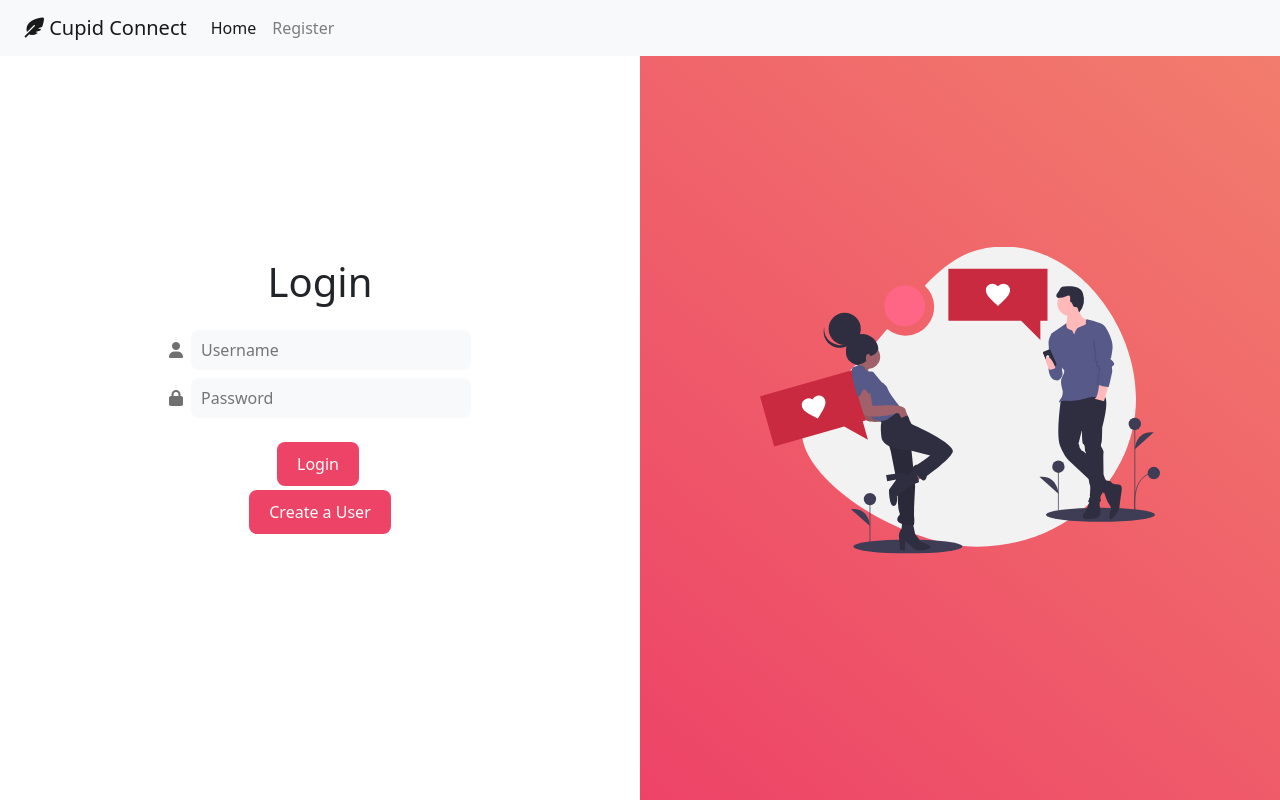
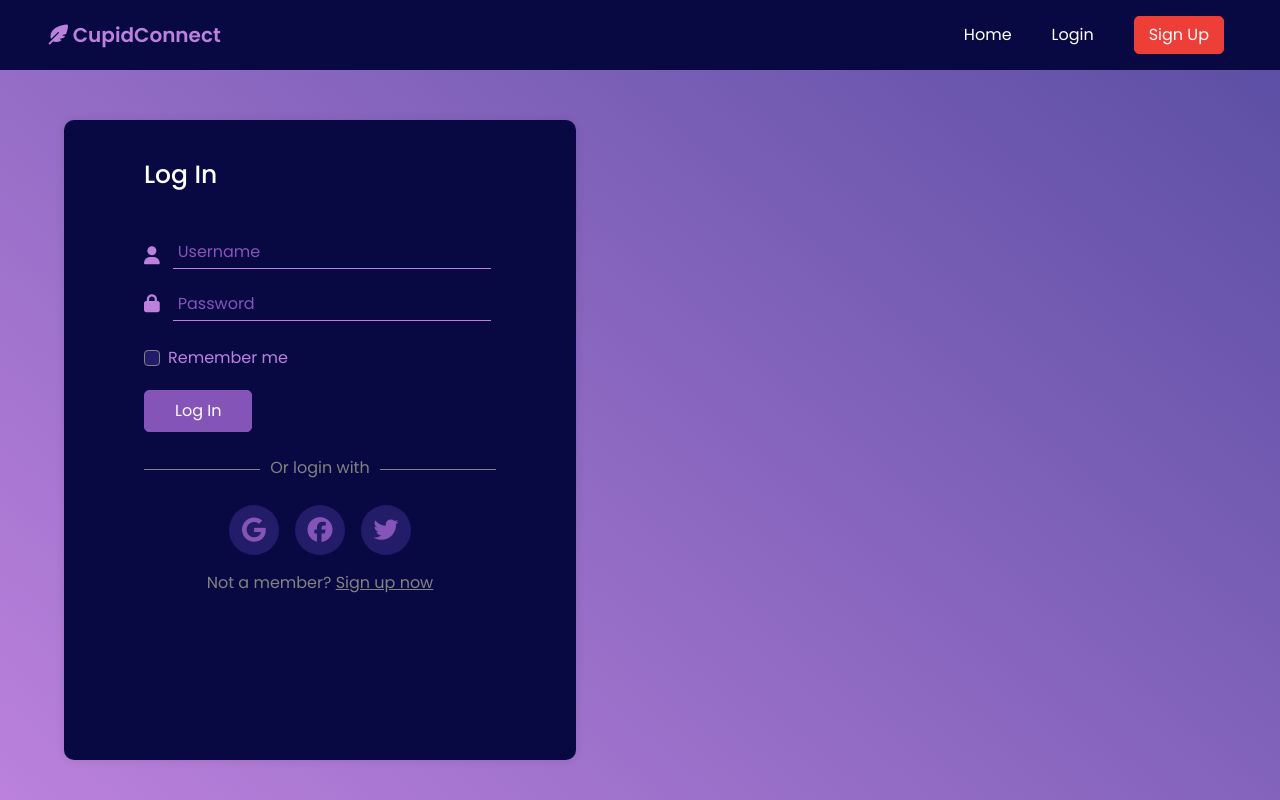
Before and after one commit to Sky-De/OPENSOURCE-projectHunter, a React (Create React App) app in the folder frontend/: page / in a window 1280 px wide. Built offline with nearby package versions, Linux system fonts and the light colour scheme.

Commit message:
feat: restyled login page and theme

```diff
--- a/frontend/src/App.css
+++ b/frontend/src/App.css
@@ -4,61 +4,123 @@ nav {
   z-index: 1;
 }
 
-.split {
-  height: 100%;
-  width: 50%;
-  position: fixed;
-  top: 0;
-  overflow-x: hidden;
-  padding-top: 20px;
-}
-.left {
-  left: 0;
-  background: var(--white);
-}
-.right {
-  right: 0;
-  background: rgb(237, 67, 103);
+body {
+  height: 100vh;
+  width: 100%;
   background: var(--gradient);
 }
-.centered {
-  position: absolute;
-  top: 50%;
-  left: 50%;
-  transform: translate(-50%, -50%);
-  text-align: center;
+
+#login-box {
+  position: fixed;
+  left: 5%;
+  top: 55%;
+  transform: translateY(-50%);
+  height: 80%;
+  width: 40%;
+  padding: 40px 80px;
+  background-color: var(--background);
+  border-radius: 10px;
+  box-shadow: 0 0 10px rgba(0, 0, 0, 0.1);
 }
 
-button.button-styled {
-  border: none;
-  background: var(--primary);
+#login-heading {
   color: var(--white);
-  font-weight: 500;
-  border-radius: 0.5em;
-  padding: 10px 20px;
-  cursor: pointer;
-  transition: all 100ms ease-in-out;
+  font-size: 25px;
+  margin-bottom: 40px;
 }
-button.button-styled:hover {
-  background: var(--tertiary);
-}
-
-input[type="text"],
-input[type="password"] {
-  background-color: var(--light-gray);
-  border: none;
-  border-radius: 0.5em;
-  padding: 8px 10px;
-  width: 280px;
+#login-input {
+  margin-bottom: 20px;
 }
 .fa-user,
 .fa-lock {
-  color: var(--dark-gray);
+  color: var(--primary);
+  font-size: 18px;
+}
+input[type="text"],
+input[type="password"] {
+  background-color: transparent;
+  border: none;
+  width: 100%;
+  background-image: linear-gradient(var(--primary), var(--primary));
+  background-position: bottom 5px center;
+  background-size: calc(100% - 10px) 1px;
+  background-repeat: no-repeat;
+  padding: 10px;
+}
+input[type="text"],
+input[type="password"],
+select,
+textarea {
+  color: var(--white);
+}
+::placeholder {
+  color: var(--secondary);
+}
+input:focus {
+  outline: none;
 }
 
-@media (max-width: 767px) {
-  .split {
-    height: 100%;
-    width: 100%;
-  }
+#remember-me {
+  color: var(--primary);
 }
+input[type="checkbox"] {
+  background-color: var(--tertiary);
+  border: 1px solid var(--gray);
+}
+input[type="checkbox"]:checked {
+  background-color: var(--secondary);
+}
+
+#login-form-btn {
+  background-color: var(--secondary);
+  border: 1px solid var(--secondary);
+  color: white;
+  padding: 8px 30px;
+  border-radius: 5px;
+  margin-top: 20px;
+  transition: all 100ms ease-in-out;
+}
+#login-form-btn:hover {
+  background-color: transparent;
+}
+
+#alt-login-container {
+  margin: 35px 0;
+}
+#alt-login {
+  width: 100%;
+  text-align: center;
+  border-bottom: 1px solid var(--gray);
+  line-height: 0.1em;
+  margin: 10px 0 20px;
+  color: var(--gray);
+}
+#alt-login span {
+  background: var(--background);
+  padding: 0 10px;
+}
+.fa-google,
+.fa-facebook,
+.fa-twitter {
+  font-size: 25px;
+  color: var(--secondary);
+  transition: all 100ms ease-in-out;
+}
+.fa-google:hover,
+.fa-facebook:hover,
+.fa-twitter:hover {
+  color: var(--primary);
+}
+#circle {
+  background-color: var(--tertiary);
+  border-radius: 50%;
+  width: 50px;
+  height: 50px;
+  display: flex;
+  justify-content: center;
+  align-items: center;
+}
+
+#sign-up {
+  color: var(--gray);
+}
--- a/frontend/src/App.js
+++ b/frontend/src/App.js
@@ -49,10 +49,11 @@ function App() {
 
   return (
     <div className="App">
-      <div className="split left">
-        <div className="centered">
-          <h1 className="mb-4">Login</h1>
-          <div>
+      <div id="login-box">
+        <h1 id="login-heading">Log In</h1>
+
+        <div id="login-input">
+          <div className="d-flex align-items-center">
             <i className="fa-solid fa-user mr-2"></i>
             <input
               className="mb-2"
@@ -62,7 +63,8 @@ function App() {
                 setUsername(e.target.value);
               }}
             />
-            <br />
+          </div>
+          <div className="d-flex align-items-center">
             <i className="fa-solid fa-lock mr-2"></i>
             <input
               type="password"
@@ -72,31 +74,65 @@ function App() {
               }}
             />
           </div>
+        </div>
+
+        <div class="form-check">
+          <input
+            class="form-check-input"
+            type="checkbox"
+            value=""
+            id="flexCheckDefault"
+          />
+          <label
+            id="remember-me"
+            class="form-check-label"
+            for="flexCheckDefault"
+          >
+            Remember me
+          </label>
+        </div>
+
+        <div className="mb-3">
+          <button id="login-form-btn" className="mr-1" onClick={login}>
+            Log In
+          </button>
           <br />
-          <div className="mb-2">
-            <div className="mb-1">
-            <button className="login-form button-styled mr-1" onClick={login}>
-              Login
-            </button>
-            <br />
+        </div>
+
+        <div id="alt-login-container">
+          <p id="alt-login">
+            <span>Or login with</span>
+          </p>
+        </div>
+
+        <div className="d-flex justify-content-center mb-3">
+          <div id="circle" className="mr-3">
+            <a href="/">
+              <i class="fa-brands fa-google mt-1"></i>
+            </a>
           </div>
-            <Link to='/register' onClick={createUser}>
-              <button className="login-form button-styled">Create a User</button>
-            </Link>
-            <br />
+          <div id="circle">
+            <a href="/">
+              <i class="fa-brands fa-facebook mt-1"></i>
+            </a>
+          </div>
+          <div id="circle" className="ml-3">
+            <a href="/">
+              <i class="fa-brands fa-twitter mt-1"></i>
+            </a>
           </div>
         </div>
+
+        <p id="sign-up" className="d-flex justify-content-center">
+          <span>
+            Not a member?{" "}
+            <Link id="sign-up" to="/register" onClick={createUser}>
+              Sign up now
+            </Link>
+          </span>
+        </p>
       </div>
-
-      <div className="split right d-none d-md-block">
-        <div className="centered">
-          <img
-            src={process.env.PUBLIC_URL + "/dating2.svg"}
-            alt="Couple dating SVG"
-            width="400"
-          />
-        </div>
-      </div>
+      <div id="spacer"></div>
     </div>
   );
 }
--- a/frontend/src/components/navbarBS.js
+++ b/frontend/src/components/navbarBS.js
@@ -1,23 +1,29 @@
 import React from "react";
 import { Navbar, Nav } from "react-bootstrap";
 import { LinkContainer } from "react-router-bootstrap";
+import "../css/NavbarBS.css";
 
 export const NavbarBootstrap = () => {
   return (
-    <Navbar className="px-4" bg="light" data-bs-theme="light" expand="lg">
+    <Navbar className="px-5" id="navbar-custom" expand="lg">
       <LinkContainer to="/">
-        <Navbar.Brand>
-          <i class="fa-solid fa-feather-pointed"></i> Cupid Connect
+        <Navbar.Brand id="navbar-brand">
+          <i class="fa-solid fa-feather-pointed"></i> CupidConnect
         </Navbar.Brand>
       </LinkContainer>
       <Navbar.Toggle aria-controls="basic-navbar-nav" />
       <Navbar.Collapse id="basic-navbar-nav">
-        <Nav className="mr-auto">
-          <LinkContainer to="/">
+        <Nav className="ms-auto align-items-center">
+          <LinkContainer id="nav-link" className="mr-4" to="/home">
             <Nav.Link>Home</Nav.Link>
           </LinkContainer>
-          <LinkContainer to="/register">
-            <Nav.Link>Register</Nav.Link>
+          <LinkContainer id="nav-link" className="mr-4" to="/">
+            <Nav.Link>Login</Nav.Link>
+          </LinkContainer>
+          <LinkContainer to="/signup">
+            <Nav.Link>
+              <button id="nav-link-special">Sign Up</button>
+            </Nav.Link>
           </LinkContainer>
         </Nav>
       </Navbar.Collapse>
--- /dev/null
+++ b/frontend/src/css/NavbarBS.css
@@ -0,0 +1,23 @@
+@import "../index.css";
+
+#navbar-custom {
+  background-color: var(--background);
+}
+#navbar-brand {
+  color: var(--primary);
+  font-weight: 600;
+}
+#nav-link,
+#nav-link-special {
+  color: var(--white);
+}
+#nav-link-special {
+  padding: 6px 14px;
+  background-color: var(--accent);
+  border: 1px solid var(--accent);
+  border-radius: 5px;
+  transition: all 100ms ease-in-out;
+}
+#nav-link-special:hover {
+  background-color: transparent;
+}
--- a/frontend/src/index.css
+++ b/frontend/src/index.css
@@ -1,13 +1,17 @@
+@import url("https://fonts.googleapis.com/css2?family=Poppins:ital,wght@0,100;0,200;0,300;0,400;0,500;0,600;0,700;0,800;0,900;1,100;1,200;1,300;1,400;1,500;1,600;1,700;1,800;1,900&display=swap");
+
 :root {
-  --gradient: linear-gradient(
-    40deg,
-    rgba(237, 67, 103, 1) 0%,
-    rgba(242, 127, 109, 1) 100%
-  );
-  --light-gray: #f8f9fa;
-  --dark-gray: #707070;
+  --poppins: Poppins, Arial, Helvetica, sans-serif;
+  --gradient: linear-gradient(40deg, #bb81dc 0%, #594da3 100%);
+  --background: #080942;
+  --primary: #bb81dc;
+  --secondary: #8554b9;
+  --tertiary: #221c69;
+  --gray: #828282;
   --white: #ffffff;
-  --primary: #ed4367;
-  --secondary: #f27f6d;
-  --tertiary: #c92a40;
+  --accent: #ed3f38;
 }
+
+body {
+  font-family: var(--poppins);
+}
--- a/frontend/src/index.js
+++ b/frontend/src/index.js
@@ -6,10 +6,11 @@ import {
   Routes as Switch,
   Route,
 } from "react-router-dom";
+import { NavbarBootstrap } from "./components/NavbarBS";
 import App from "./App";
-import Register from "./pages/Register";
+import Home from "./pages/Home";
+import SignUp from "./pages/SignUp";
 import EmailSent from "./pages/EmailSent";
-import { NavbarBootstrap } from "./components/NavBarBS";
 
 const root = createRoot(document.getElementById("root"));
 root.render(
@@ -18,8 +19,9 @@ root.render(
       <NavbarBootstrap />
       <Switch>
         <Route exact path="/" element={<App />} />
-        <Route path="/register" element={<Register />} />
+        <Route path="/signup" element={<SignUp />} />
         <Route path="/email/:username" element={<EmailSent />} />
+        <Route path="/home" element={<Home />} />
       </Switch>
     </Router>
   </React.StrictMode>
--- a/frontend/src/pages/EmailSent.js
+++ b/frontend/src/pages/EmailSent.js
@@ -1,10 +1,10 @@
 import React from "react";
-import {useParams} from 'react-router-dom';
-import "../css/Email.css";
+import { useParams } from "react-router-dom";
+import "../css/EmailSent.css";
 import SimpleSlider from "../components/SimpleSlider";
 
 const Email = () => {
-  const {username} = useParams();
+  const { username } = useParams();
 
   return (
     <div className="email-header">
--- /dev/null
+++ b/frontend/src/pages/Home.js
@@ -0,0 +1,11 @@
+import React from "react";
+
+const Home = () => {
+  return (
+    <div className="home">
+      <h1 className="d-flex justify-content-center">This is the homepage</h1>
+    </div>
+  );
+};
+
+export default Home;
--- a/frontend/src/pages/Register.js
+++ b/frontend/src/pages/SignUp.js
@@ -1,8 +1,8 @@
 import React from "react";
-import "../css/Register.css";
+import "../css/SignUp.css";
 import SimpleSlider from "../components/SimpleSlider";
 
-const register = () => {
+const SignUp = () => {
   return (
     <div className="register">
       <div className="container">
@@ -15,4 +15,4 @@ const register = () => {
   );
 };
 
-export default register;
+export default SignUp;
```
Also changed, not shown: frontend/public/dating.svg (deleted), frontend/public/dating2.svg (deleted), frontend/src/css/EmailSent.css (renamed from frontend/src/css/Email.css), frontend/src/css/SignUp.css (renamed from frontend/src/css/Register.css).
